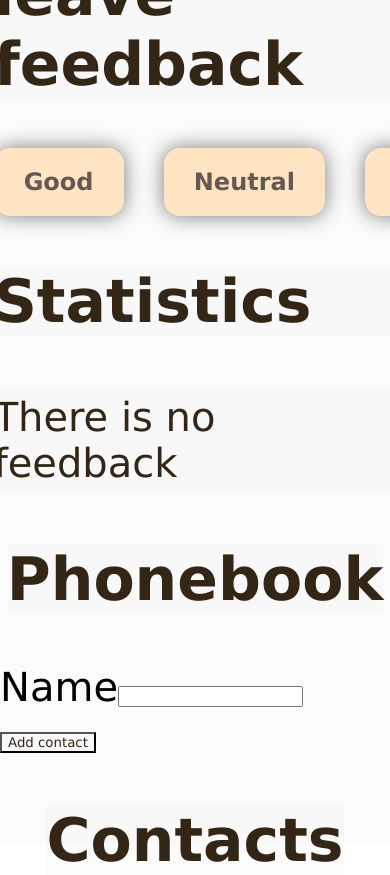
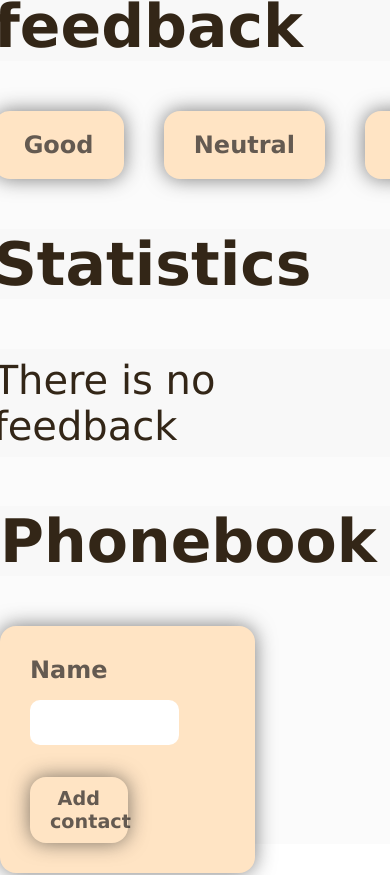
Before and after one commit to RoksanaKor/goit-react-hw-02, a React (Create React App) app: page / in a window 390 px wide. Shown: the top 875 px of the page. Built offline with nearby package versions, Linux system fonts and the light colour scheme.

Commit message:
first style phonebook

```diff
--- a/src/components/Feedback/Feedback.css
+++ b/src/components/Feedback/Feedback.css
@@ -37,3 +37,7 @@ h2 {
  margin: 0;
  padding-block: 0.5rem;
 }
+
+ul {
+  list-style: none;
+}
--- a/src/components/Phonebook/Phonebook.css
+++ b/src/components/Phonebook/Phonebook.css
@@ -6,3 +6,51 @@ h2 {
  color:rgb(51, 38, 23);
  background-color: rgba(227, 227, 227, 0.163);
 }
+
+.phonebookDiv {
+  width: 100%;
+}
+
+form {
+  display: flex;
+  flex-direction: column;
+  padding: 30px;
+  font-size: 1.5rem;
+  font-weight: 700;
+  color: rgba(36, 34, 34, 0.711);
+  background-color: bisque;
+  border-radius: 1rem;
+  border: none;
+  box-shadow: 0 0 20px #2b2b2b9f;
+  gap: 2rem;
+  width: 50%;
+}
+
+form input {
+  width: 70%;
+  margin-top: 1rem;
+  padding-block: 15px;
+  border: none;
+  border-radius: 10px;
+  padding-left: 10px;
+}
+
+
+form button {
+  width: 50%;
+  padding: 10px 20px;
+  font-size: 1.2rem;
+  font-weight: 600;
+  color: rgba(36, 34, 34, 0.711);
+  background-color: bisque;
+  border-radius: 1rem;
+  border: none;
+  box-shadow: 0 0 20px #2b2b2b9f;
+ }
+
+ form button:hover,
+ form button:active,
+ form button:focus {
+  box-shadow: 0 0 20px #489b0cc6;
+  background-color: rgba(86, 168, 58, 0.289);
+ }
--- a/src/components/Phonebook/Phonebook.jsx
+++ b/src/components/Phonebook/Phonebook.jsx
@@ -5,8 +5,8 @@ import { nanoid } from "nanoid";
 
 export const Phonebook = () => {
   const [phonebook, setPhonebook] = useState([]);
+  const inputRef = useRef('');
 
-  const inputRef = useRef('');
   const handleSubmit = (e) => {
     e.preventDefault();
     setPhonebook([...phonebook, {name: inputRef.current.value , id: nanoid()}]);
@@ -14,11 +14,11 @@ export const Phonebook = () => {
   }
 
   return (
-    <>
+    <div className="phonebookDiv">
       <h2>Phonebook</h2>
       <form onSubmit={handleSubmit}>
         <label>
-          Name
+          Name<br></br>
           <input
             type="text"
             name="name"
@@ -32,8 +32,8 @@ export const Phonebook = () => {
       </form>
       <h2>Contacts</h2>
       <ul>
-        {phonebook.map((el) => <li key={el.id}>{el.name}</li>)}
+        {phonebook.map((el) => <li key={el.id}>-{el.name}</li>)}
       </ul>
-    </>
+    </div>
   )
 }
```
Also changed, not shown: src/components/Feedback/Feedback.jsx (indentation only), src/components/FeedbackOptions.jsx (indentation only), src/components/Notification.jsx (indentation only), src/components/SectionTitle.jsx (indentation only), src/components/Statistics.jsx (indentation only).
